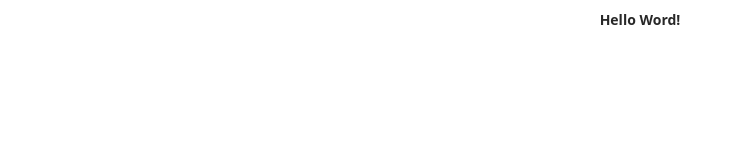
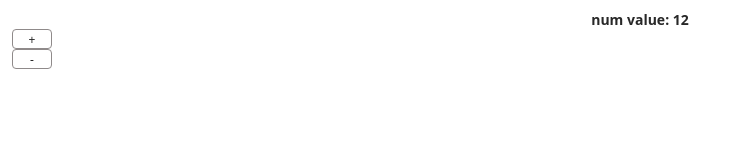
Before and after one commit to Kalami998/next-app, a Next.js app: page /about in a window 1280 px wide. Shown: the top 160 px of the page, without its empty margins (0-740 px from the left). Built offline with nearby package versions, Linux system fonts and the light colour scheme.

Commit message:
通过useState实现数据双向绑定

```diff
--- a/pages/about/about.module.css
+++ b/pages/about/about.module.css
@@ -12,3 +12,13 @@
     font-size: 14px;
     text-align: center;
 }
+
+.ab__btn {
+    width: 40px;
+    height: 20px;
+    line-height: 20px;
+    border: 1px solid #8f8a8a;
+    border-radius: 4px;
+    text-align: center;
+    cursor: pointer;
+}
--- a/pages/about/index.js
+++ b/pages/about/index.js
@@ -3,20 +3,39 @@
 
 //  通过 [name].module.css 文件命名约定来支持 CSS 模块 。
 import styles from "./about.module.css";
+
+import { useState } from "react";
+
 // 在 export default 前处理
 export async function getStaticProps(props) {
 	console.log("获取方法", props);
 	return {
 		props: {
 			title: "about",
+			curValue: 12,
 		},
 	};
 }
-export default function aboutPage(context) {
-  console.log("上下文", context);
+
+export default function aboutPage(that) {
+	let [value, setValue] = useState(12);
+
+	console.log("上下文", that);
+
+	function handleValue(e) {
+		console.log("点击了", e);
+		setValue(value + 1);
+	}
+
 	return (
-    <div class={styles.ab}>
-      <div class={styles.ab__title}>Hello Word!</div>
+		<div className={styles.ab}>
+			<div className={styles.ab__title}>num value: {value}</div>
+			<div className={styles.ab__btn} onClick={handleValue}>
+				+
+			</div>
+			<div className={styles.ab__btn} onClick={handleValue}>
+				-
+			</div>
 		</div>
 	);
 }
```
Lines whose indentation alone changed are shown as unchanged.
